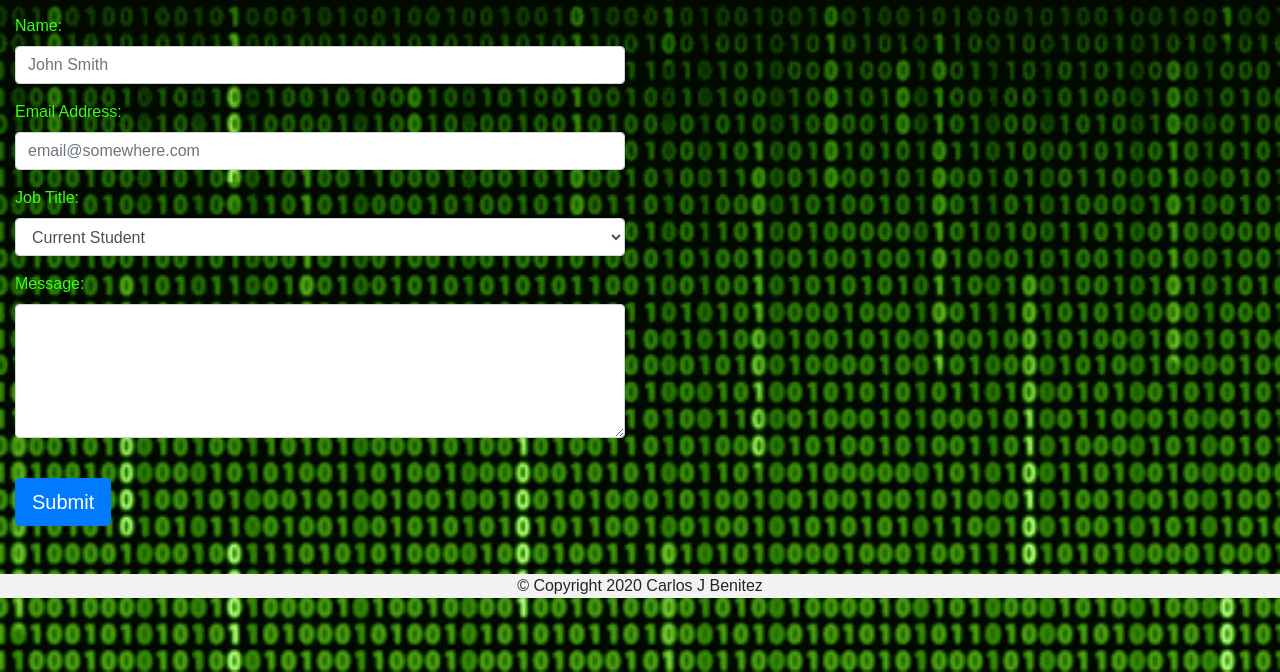
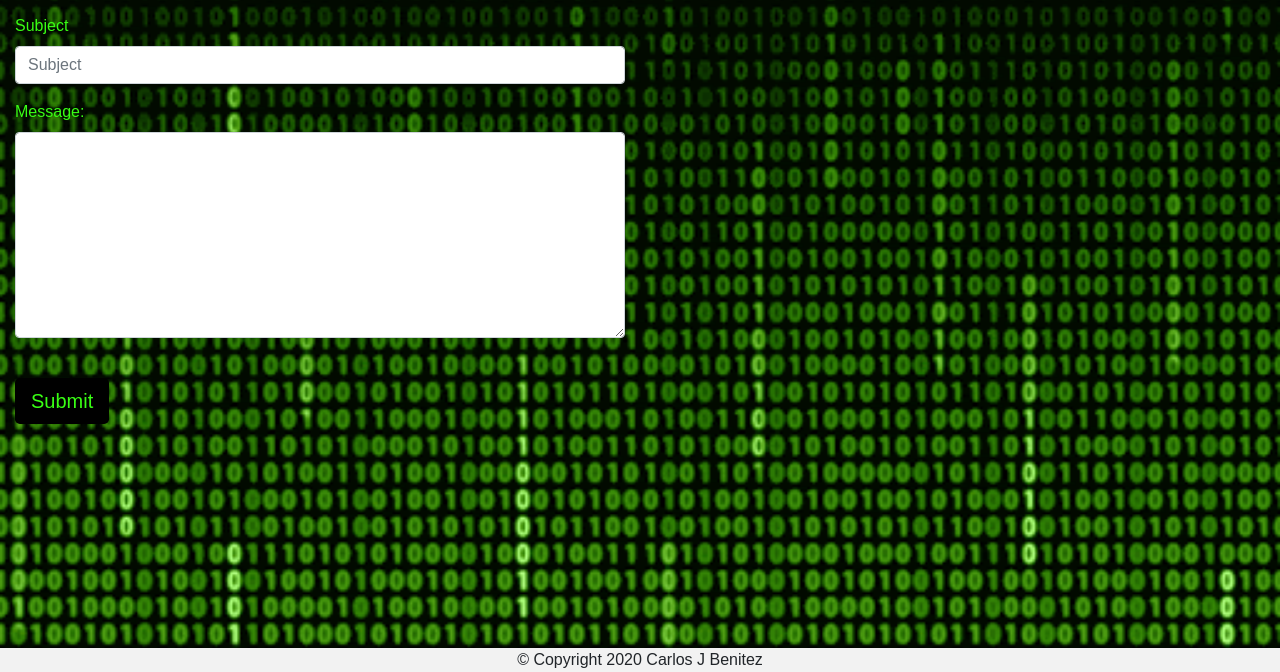
Before and after one commit to Carlosbenitez/Homework2, a plain HTML site: page contact.html in a window 1280 px wide. Shown: the part 128-800 px from the top of the page. Drawn offline with nearby package versions, Linux system fonts and the light colour scheme.

Commit message:
fixed the footer and changed the css

```diff
--- a/contact.html
+++ b/contact.html
@@ -34,15 +34,18 @@
     <h1>Contact Me!</h1>
     <hr>
     <form>
+
+        <!-- <div class="form-group col-md-6">
+            <label for="exampleFormControlInput1">Name:</label>
+            <input type="email" class="form-control" id="Name" placeholder="John Smith">
+        </div> -->
+
         <div class="form-group col-md-6">
-            <label for="exampleFormControlInput1">Name:</label>
-            <input type="email" class="form-control" id="user-input" placeholder="John Smith">
+            <label for="exampleFormControlInput1">Subject</label>
+            <input type="email" class="form-control" id="Subject" placeholder="Subject">
         </div>
-        <div class="form-group col-md-6">
-            <label for="exampleFormControlInput1">Email Address:</label>
-            <input type="email" class="form-control" id="user-input" placeholder="email@somewhere.com">
-        </div>
-        <div class="form-group col-md-6">
+
+        <!--<div class="form-group col-md-6">
             <label for="exampleFormControlSelect1">Job Title:</label>
             <select class="form-control" id="user-input">
             <option>Current Student</option>
@@ -50,10 +53,11 @@
             <option>Unemployed</option>
             <option>Other</option>
         </select>
-        </div>
+        </div> -->
+
         <div class="form-group col-md-6">
             <label for="exampleFormControlTextarea1">Message:</label>
-            <textarea class="form-control" id="user-input" rows="5"></textarea>
+            <textarea class="form-control" id="Message" rows="8"></textarea>
             <br>
         </div>
         <button type="button" class="btn btn-primary btn-lg">Submit</button>
--- a/css/contactstyle.css
+++ b/css/contactstyle.css
@@ -1,8 +1,15 @@
+html{
+    height: 100%;
+}
+
 body{
     font-family: Arial, Helvetica, sans-serif;
     background-image: url(../img/backgroundGif.gif);
     background-origin: inherit;
     background-size: cover;
+    min-height: 100%;
+    display:flex;
+    flex-direction: column;
 }
 
 form{
@@ -32,7 +39,7 @@ form{
 }
 
 footer{
-    position: relative;
+    margin-top: auto;
     text-align: center;
     width: 100%;
     background-color: #f2f2f2;
@@ -53,10 +60,18 @@ body{
     background-color: #dbf3ff;
 }
 
-button{
+.btn{
     margin-left: 15px;
+    background-color: black;
+    color:#39FF14;
+    border: black;
 }
 
+.btn:hover {
+    background-color: #39FF14;
+    color: black;
+    border: #39FF14;
+}
 
 @media screen and (max-width: 640px) {
 
--- a/css/indexstyle.css
+++ b/css/indexstyle.css
@@ -1,8 +1,15 @@
+html{
+    height: 100%;
+}
+
 body{
     font-family: Arial, Helvetica, sans-serif;
     background-image: url(../img/backgroundGif.gif);
     background-origin: inherit;
     background-size: cover;
+    min-height: 100%;
+    display:flex;
+    flex-direction: column;
 }
 
 #contentback{
@@ -71,7 +78,7 @@ section{
 }
 
 footer{
-    position: relative;
+    margin-top: auto;
     text-align: center;
     width: 100%;
     background-color: #f2f2f2;
--- a/css/portfoliostyle.css
+++ b/css/portfoliostyle.css
@@ -1,8 +1,16 @@
+html{
+    height: 100%;
+}
+
+
 body{
     font-family: Arial, Helvetica, sans-serif;
     background-image: url(../img/backgroundGif.gif);
     background-origin: inherit;
     background-size: cover;
+    min-height: 100%;
+    display:flex;
+    flex-direction: column;
 }
 
 #contentback{
@@ -37,7 +45,7 @@ body{
 }
 
 footer{
-    position: relative;
+    margin-top: auto;
     text-align: center;
     width: 100%;
     background-color: #f2f2f2;
--- a/css/thankyoustyle.css
+++ b/css/thankyoustyle.css
@@ -1,8 +1,16 @@
+html{
+    height: 100%;
+}
+
+
 body{
     font-family: Arial, Helvetica, sans-serif;
     background-image: url(../img/backgroundGif.gif);
     background-origin: inherit;
     background-size: cover;
+    min-height: 100%;
+    display:flex;
+    flex-direction: column;
 }
 
 .fa{
@@ -28,7 +36,7 @@ body{
     }
 
 footer{
-    position: relative;
+    margin-top: auto;
     text-align: center;
     width: 100%;
     background-color: #f2f2f2;
@@ -42,8 +50,8 @@ footer{
 h1{
     font-size: 100px;
     text-align: center;
-    margin-top: 20%;
-    margin-bottom: 60%;
+    margin-top: 15%;
+    margin-bottom: 15%;
     color:#39FF14;
 }
 
--- a/js/contactscript.js
+++ b/js/contactscript.js
@@ -1,23 +1,8 @@
-//I want to store and send myself an email with the form information
-
-//Pull information from form
 let button = document.querySelector(".btn")
-let userInput = document.querySelector("#user-input")
-
-var getInfo = $('#user-input').serializeArray();
-    console.log(getInfo)
 
 button.addEventListener('click', (e) => {
-    let submitInfo = userInput.value;
-        console.log(submitInfo);
 
-//stores submit value in session storage
-sessionStorage.setItem("submit", submit);
-    window.location.href='thankyou.html';
+    window.location.href = "mailto:carlosbenitez86753@yahoo.com?subject=" + document.getElementById('Subject').value + "&body=" +
+    document.getElementById('Message').value
+    window.location.href = 'thankyou.html';
 });
-
-let submit = sessionStorage.getItem("submit");
-    console.log(submit);
-
-
-//Send information to my email
```
Lines whose indentation alone changed are shown as unchanged.
